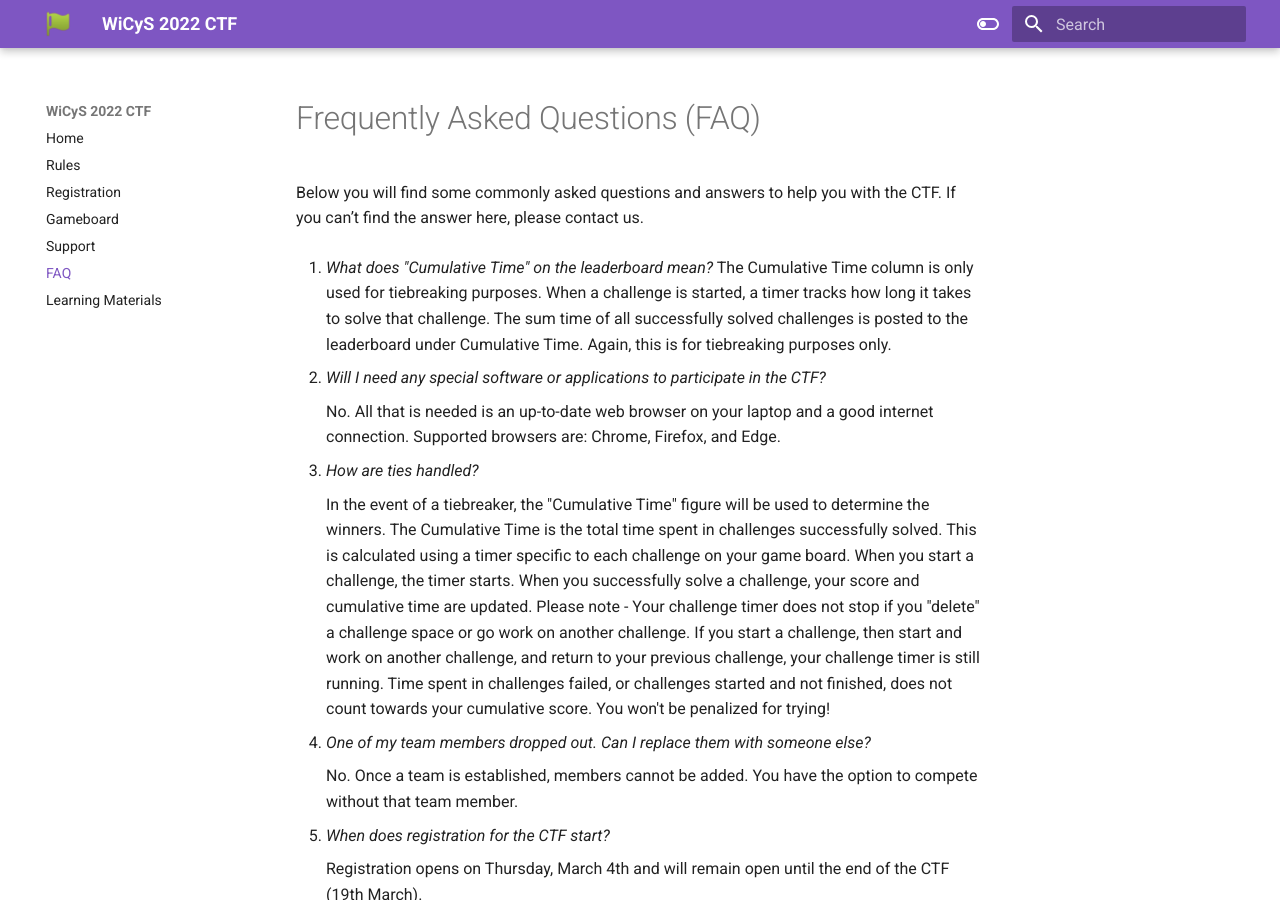
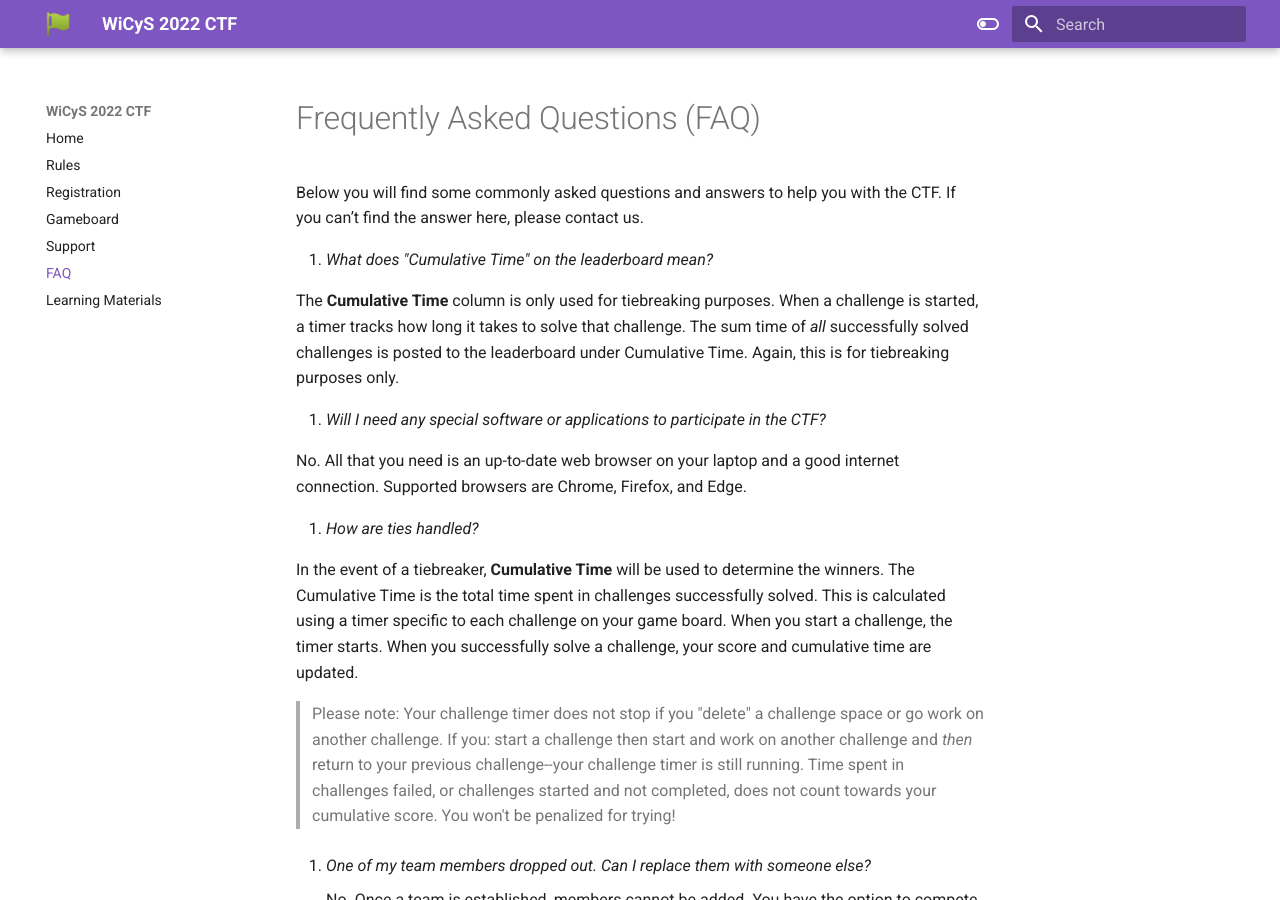
Before and after one commit to sei-mkaar/wictf-web, an MkDocs documentation site: the page built from docs/faq.md, in a window 1280 px wide and 900 px high. Built offline with MkDocs 1.6.1 and Material for MkDocs 9.7.7, drawn with Linux system fonts in a browser that asks for light colours.

Commit message:
Update 'docs/faq.md'

```diff
--- a/docs/faq.md
+++ b/docs/faq.md
@@ -3,17 +3,17 @@
 Below you will find some commonly asked questions and answers to help you with the CTF. If you can’t find the answer here, please contact us.
 
 1. _What does "Cumulative Time" on the leaderboard mean?_
-The Cumulative Time column is only used for tiebreaking purposes. When a challenge is started, a timer tracks how long it takes to solve that challenge. The sum time of all successfully solved challenges is posted to the leaderboard under Cumulative Time. Again, this is for tiebreaking purposes only.
+
+The **Cumulative Time** column is only used for tiebreaking purposes. When a challenge is started, a timer tracks how long it takes to solve that challenge. The sum time of _all_ successfully solved challenges is posted to the leaderboard under Cumulative Time. Again, this is for tiebreaking purposes only.
 
 2. _Will I need any special software or applications to participate in the CTF?_
 
-    No. All that is needed is an up-to-date web browser on your laptop and a good internet connection. Supported browsers are: Chrome, Firefox, and Edge.
+No. All that you need is an up-to-date web browser on your laptop and a good internet connection. Supported browsers are Chrome, Firefox, and Edge.
 
 3. _How are ties handled?_
 
-    In the event of a tiebreaker, the "Cumulative Time" figure will be used to determine the winners. The Cumulative Time is the total time spent in challenges successfully solved. This is calculated using a timer specific to each challenge on your game board. When you start a challenge, the timer starts. When you successfully solve a challenge, your score and cumulative time are updated. Please note -
-    Your challenge timer does not stop if you "delete" a challenge space or go work on another challenge. If you start a challenge, then start and work on another challenge, and return to your previous challenge, your challenge timer is still running.
-    Time spent in challenges failed, or challenges started and not finished, does not count towards your cumulative score. You won't be penalized for trying!
+In the event of a tiebreaker, **Cumulative Time** will be used to determine the winners. The Cumulative Time is the total time spent in challenges successfully solved. This is calculated using a timer specific to each challenge on your game board. When you start a challenge, the timer starts. When you successfully solve a challenge, your score and cumulative time are updated.
+> Please note: Your challenge timer does not stop if you "delete" a challenge space or go work on another challenge. If you: start a challenge then start and work on another challenge and _then_ return to your previous challenge--your challenge timer is still running. Time spent in challenges failed, or challenges started and not completed, does not count towards your cumulative score. You won't be penalized for trying!
 
 4. _One of my team members dropped out. Can I replace them with someone else?_
 
```
